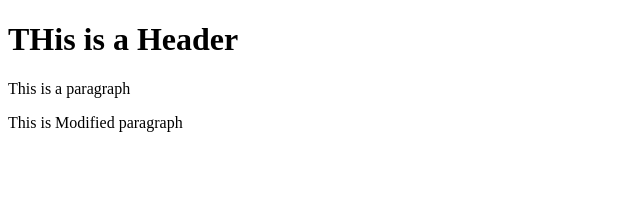
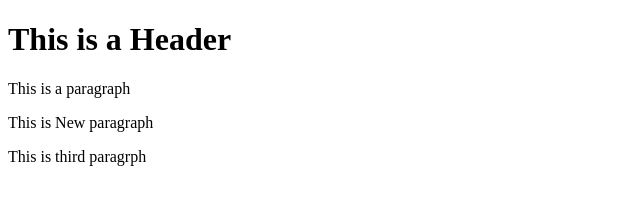
Before and after one commit to cadkishore/reactjs, a website: page index.html in a window 1280 px wide. Shown: the whole page, without its empty margins (0-640 px from the left). Drawn offline with Linux system fonts and the light colour scheme.

Commit message:
Second Committ

```diff
--- a/index.html
+++ b/index.html
@@ -4,8 +4,9 @@
 
     </head>
     <body>
-        <h1>THis is a Header</h1>
+        <h1>This is a Header</h1>
         <p>This is a paragraph</p>
-        <p>This is Modified paragraph</p>
+        <p>This is New paragraph</p>
+        <p>This is third paragrph</p>
     </body>
 </html>
```
Also changed, not shown: package.json (added, +24 -0 lines), 2 other files.
